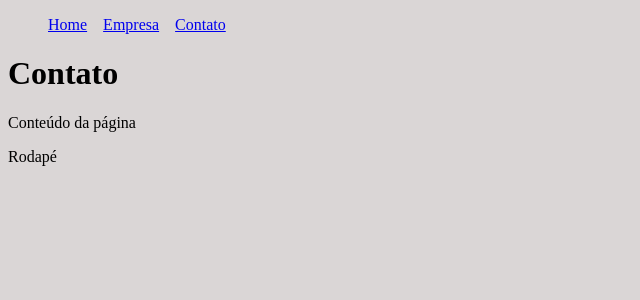
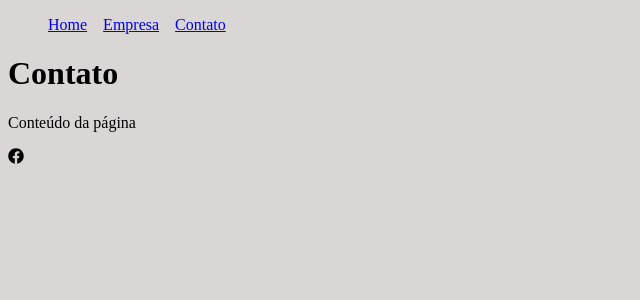
Before and after one commit to RusthenRonald/Projeto-React, a React (Create React App) app in the folder meu-projeto/: page /Contato in a window 1280 px wide. Shown: the top 300 px of the page, without its empty margins (0-640 px from the left). Built offline with nearby package versions, Linux system fonts and the light colour scheme.

Commit message:
importando icone do facebook

```diff
--- a/meu-projeto/package.json
+++ b/meu-projeto/package.json
@@ -6,6 +6,7 @@
     "cra-template": "1.2.0",
     "react": "^18.3.1",
     "react-dom": "^18.3.1",
+    "react-icons": "^5.5.0",
     "react-router-dom": "^7.2.0",
     "react-scripts": "5.0.1",
     "web-vitals": "^4.2.4"
--- a/meu-projeto/src/components/Layout/Footer.js
+++ b/meu-projeto/src/components/Layout/Footer.js
@@ -1,7 +1,8 @@
+import {FaFacebook} from 'react-icons/fa'
 function Footer(){
     return(
-        <>
-            <p>Rodapé</p>
-        </>
+        <div>
+            <FaFacebook/>
+        </div>
     )
 } export default Footer
```
Also changed, not shown: 1 other file (tests, documents, lock files or other folders).
